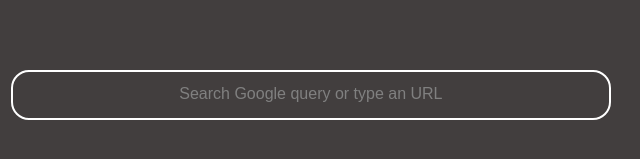
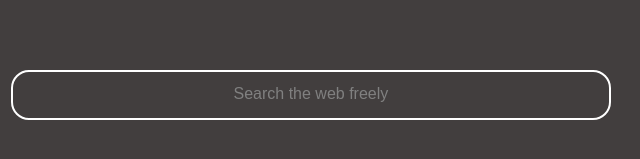
Before and after one commit to xelitezz/datdoggyunblocked, a plain HTML site: page index.html in a window 1280 px wide. Shown: the part 133-292 px from the top of the page, 628-1268 px from the left. Drawn offline with Linux system fonts and the light colour scheme.

Commit message:
Update index.html

```diff
--- a/index.html
+++ b/index.html
@@ -9,7 +9,7 @@
     <h1 id='title1'>Dat Doggy Unblocker</
 <form id="daform" style="text-align: center; width: 700px; margin: 200px auto 0;">
         <input id="dasearchengine" value="https://www.google.com/search?q=%s" type="hidden"/>
-        <input id="daaddress" type="text" placeholder="Search Google query or type an URL" class="form__input" style="width: 100%; padding: 10px; margin-top: 10px; text-align: center;
+        <input id="daaddress" type="text" placeholder="Search the web freely" class="form__input" style="width: 100%; padding: 10px; margin-top: 10px; text-align: center;
     border-radius: 18px;
     outline:none;
     border-radius: 18px;
```
